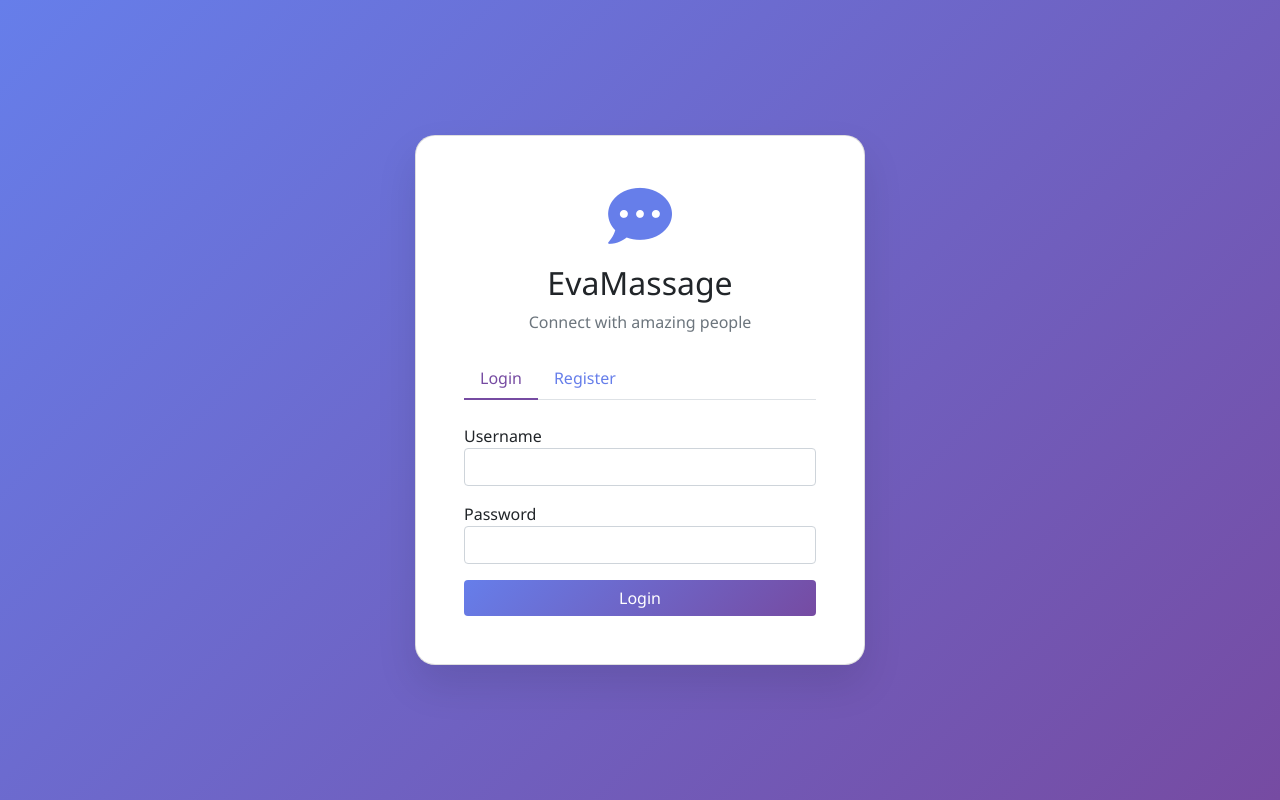
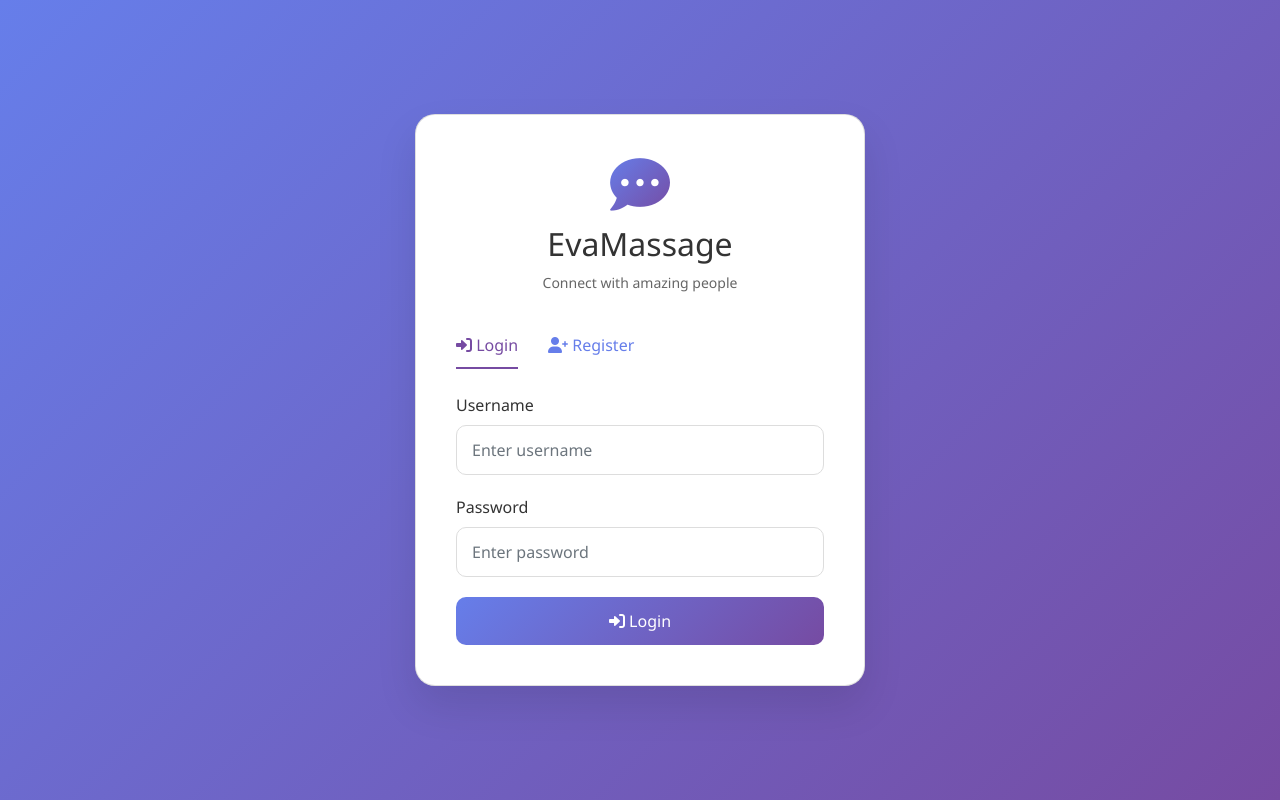
Before and after one commit to Mahabul29/Evamassage, a Flask app: page / in a window 1280 px wide. Run offline with Flask 3, Linux system fonts and the light colour scheme.

Commit message:
Update login.html

```diff
--- a/templates/login.html
+++ b/templates/login.html
@@ -2,16 +2,23 @@
 <html lang="en">
 <head>
     <meta charset="UTF-8">
-    <meta name="viewport" content="width=device-width, initial-scale=1.0">
+    <meta name="viewport" content="width=device-width, initial-scale=1.0, user-scalable=yes">
     <title>EvaMassage - Login</title>
     <link href="https://cdn.jsdelivr.net/npm/bootstrap@5.1.3/dist/css/bootstrap.min.css" rel="stylesheet">
     <link rel="stylesheet" href="https://cdnjs.cloudflare.com/ajax/libs/font-awesome/6.0.0/css/all.min.css">
     <style>
+        * {
+            margin: 0;
+            padding: 0;
+            box-sizing: border-box;
+        }
+
         body {
             background: linear-gradient(135deg, #667eea 0%, #764ba2 100%);
             min-height: 100vh;
             font-family: 'Segoe UI', Tahoma, Geneva, Verdana, sans-serif;
         }
+
         .login-container {
             min-height: 100vh;
             display: flex;
@@ -19,53 +26,176 @@
             justify-content: center;
             padding: 20px;
         }
+
         .login-card {
             width: 100%;
             max-width: 450px;
             border-radius: 20px;
             box-shadow: 0 20px 40px rgba(0,0,0,0.1);
             background: white;
+            animation: slideUp 0.5s ease-out;
         }
-        .btn-primary {
+
+        @keyframes slideUp {
+            from {
+                opacity: 0;
+                transform: translateY(30px);
+            }
+            to {
+                opacity: 1;
+                transform: translateY(0);
+            }
+        }
+
+        .login-card .card-body {
+            padding: 40px;
+        }
+
+        .logo {
+            text-align: center;
+            margin-bottom: 30px;
+        }
+
+        .logo i {
+            font-size: 60px;
             background: linear-gradient(135deg, #667eea 0%, #764ba2 100%);
+            -webkit-background-clip: text;
+            -webkit-text-fill-color: transparent;
+        }
+
+        .logo h2 {
+            margin-top: 10px;
+            color: #333;
+        }
+
+        .logo p {
+            color: #666;
+            font-size: 14px;
+        }
+
+        .nav-tabs {
             border: none;
+            margin-bottom: 25px;
         }
-        .btn-success {
-            background: linear-gradient(135deg, #11998e 0%, #38ef7d 100%);
+
+        .nav-tabs .nav-link {
             border: none;
-        }
-        .nav-tabs .nav-link {
             color: #667eea;
             font-weight: 500;
-            border: none;
+            padding: 10px 0;
+            margin-right: 30px;
+            background: transparent;
         }
+
         .nav-tabs .nav-link.active {
             color: #764ba2;
             border-bottom: 2px solid #764ba2;
             background: transparent;
         }
+
+        .form-group {
+            margin-bottom: 20px;
+        }
+
+        .form-group label {
+            display: block;
+            margin-bottom: 8px;
+            color: #333;
+            font-weight: 500;
+        }
+
+        .form-group input {
+            width: 100%;
+            padding: 12px 15px;
+            border: 1px solid #ddd;
+            border-radius: 10px;
+            font-size: 16px;
+            transition: all 0.3s;
+        }
+
+        .form-group input:focus {
+            outline: none;
+            border-color: #667eea;
+            box-shadow: 0 0 0 3px rgba(102, 126, 234, 0.1);
+        }
+
+        .btn {
+            width: 100%;
+            padding: 12px;
+            border: none;
+            border-radius: 10px;
+            font-size: 16px;
+            font-weight: 500;
+            cursor: pointer;
+            transition: all 0.3s;
+        }
+
+        .btn-primary {
+            background: linear-gradient(135deg, #667eea 0%, #764ba2 100%);
+            color: white;
+        }
+
+        .btn-primary:hover {
+            transform: translateY(-2px);
+            box-shadow: 0 5px 15px rgba(102, 126, 234, 0.4);
+        }
+
+        .btn-success {
+            background: linear-gradient(135deg, #11998e 0%, #38ef7d 100%);
+            color: white;
+        }
+
+        .btn-success:hover {
+            transform: translateY(-2px);
+            box-shadow: 0 5px 15px rgba(17, 153, 142, 0.4);
+        }
+
         .alert {
+            padding: 12px;
+            border-radius: 10px;
+            margin-top: 15px;
             display: none;
-            margin-top: 15px;
+        }
+
+        .alert-success {
+            background: #d4edda;
+            color: #155724;
+            border: 1px solid #c3e6cb;
+        }
+
+        .alert-danger {
+            background: #f8d7da;
+            color: #721c24;
+            border: 1px solid #f5c6cb;
+        }
+
+        @media (max-width: 768px) {
+            .login-card .card-body {
+                padding: 30px 20px;
+            }
         }
     </style>
 </head>
 <body>
     <div class="login-container">
         <div class="card login-card">
-            <div class="card-body p-5">
-                <div class="text-center mb-4">
-                    <i class="fas fa-comment-dots fa-4x" style="color: #667eea"></i>
-                    <h2 class="mt-3">EvaMassage</h2>
-                    <p class="text-muted">Connect with amazing people</p>
+            <div class="card-body">
+                <div class="logo">
+                    <i class="fas fa-comment-dots"></i>
+                    <h2>EvaMassage</h2>
+                    <p>Connect with amazing people</p>
                 </div>
 
-                <ul class="nav nav-tabs mb-4" id="authTab" role="tablist">
+                <ul class="nav nav-tabs" id="authTab" role="tablist">
                     <li class="nav-item">
-                        <button class="nav-link active" data-bs-toggle="tab" data-bs-target="#login">Login</button>
+                        <button class="nav-link active" data-bs-toggle="tab" data-bs-target="#login">
+                            <i class="fas fa-sign-in-alt"></i> Login
+                        </button>
                     </li>
                     <li class="nav-item">
-                        <button class="nav-link" data-bs-toggle="tab" data-bs-target="#register">Register</button>
+                        <button class="nav-link" data-bs-toggle="tab" data-bs-target="#register">
+                            <i class="fas fa-user-plus"></i> Register
+                        </button>
                     </li>
                 </ul>
 
@@ -73,15 +203,17 @@
                     <!-- Login Tab -->
                     <div class="tab-pane fade show active" id="login">
                         <form id="loginForm">
-                            <div class="mb-3">
+                            <div class="form-group">
                                 <label>Username</label>
-                                <input type="text" id="loginUsername" class="form-control" required>
+                                <input type="text" id="loginUsername" class="form-control" placeholder="Enter username" required autocomplete="off">
                             </div>
-                            <div class="mb-3">
+                            <div class="form-group">
                                 <label>Password</label>
-                                <input type="password" id="loginPassword" class="form-control" required>
+                                <input type="password" id="loginPassword" class="form-control" placeholder="Enter password" required>
                             </div>
-                            <button type="submit" class="btn btn-primary w-100">Login</button>
+                            <button type="submit" class="btn btn-primary">
+                                <i class="fas fa-sign-in-alt"></i> Login
+                            </button>
                             <div id="loginError" class="alert alert-danger"></div>
                         </form>
                     </div>
@@ -89,19 +221,23 @@
                     <!-- Register Tab -->
                     <div class="tab-pane fade" id="register">
                         <form id="registerForm">
-                            <div class="mb-3">
+                            <div class="form-group">
                                 <label>Full Name</label>
-                                <input type="text" id="fullName" class="form-control" placeholder="Optional">
+                                <input type="text" id="fullName" class="form-control" placeholder="Your full name (optional)">
                             </div>
-                            <div class="mb-3">
+                            <div class="form-group">
                                 <label>Username</label>
-                                <input type="text" id="regUsername" class="form-control" required>
+                                <input type="text" id="regUsername" class="form-control" placeholder="Choose username" required autocomplete="off">
+                                <small style="color: #666;">Minimum 3 characters</small>
                             </div>
-                            <div class="mb-3">
+                            <div class="form-group">
                                 <label>Password</label>
-                                <input type="password" id="regPassword" class="form-control" required>
+                                <input type="password" id="regPassword" class="form-control" placeholder="Choose password" required>
+                                <small style="color: #666;">Minimum 4 characters</small>
                             </div>
-                            <button type="submit" class="btn btn-success w-100">Create Account</button>
+                            <button type="submit" class="btn btn-success">
+                                <i class="fas fa-user-plus"></i> Create Account
+                            </button>
                             <div id="registerError" class="alert alert-danger"></div>
                             <div id="registerSuccess" class="alert alert-success"></div>
                         </form>
@@ -114,24 +250,16 @@
     <script src="https://code.jquery.com/jquery-3.6.0.min.js"></script>
     <script src="https://cdn.jsdelivr.net/npm/bootstrap@5.1.3/dist/js/bootstrap.bundle.min.js"></script>
     <script>
-        // Test API connection first
-        $.get('/api/test', function(data) {
-            console.log('API Test:', data);
-        });
-
         // REGISTER FORM
         $('#registerForm').on('submit', function(e) {
             e.preventDefault();
 
-            // Hide previous messages
             $('#registerError').hide();
             $('#registerSuccess').hide();
 
             const fullName = $('#fullName').val();
-            const username = $('#regUsername').val();
+            const username = $('#regUsername').val().toLowerCase();
             const password = $('#regPassword').val();
-
-            console.log('Registering:', {username, fullName, password: '***'});
 
             $.ajax({
                 url: '/api/register',
@@ -143,11 +271,9 @@
                     password: password
                 }),
                 success: function(response) {
-                    console.log('Register success:', response);
                     if (response.success) {
                         $('#registerSuccess').text(response.message).show();
                         $('#registerForm')[0].reset();
-                        // Switch to login tab after 2 seconds
                         setTimeout(function() {
                             $('#authTab button:first-child').tab('show');
                             $('#registerSuccess').hide();
@@ -157,7 +283,6 @@
                     }
                 },
                 error: function(xhr) {
-                    console.error('Register error:', xhr);
                     let errorMsg = 'Registration failed';
                     if (xhr.responseJSON && xhr.responseJSON.error) {
                         errorMsg = xhr.responseJSON.error;
@@ -173,10 +298,8 @@
 
             $('#loginError').hide();
 
-            const username = $('#loginUsername').val();
+            const username = $('#loginUsername').val().toLowerCase();
             const password = $('#loginPassword').val();
-
-            console.log('Logging in:', {username});
 
             $.ajax({
                 url: '/api/login',
@@ -187,7 +310,6 @@
                     password: password
                 }),
                 success: function(response) {
-                    console.log('Login success:', response);
                     if (response.success) {
                         window.location.href = '/dashboard';
                     } else {
@@ -195,7 +317,6 @@
                     }
                 },
                 error: function(xhr) {
-                    console.error('Login error:', xhr);
                     let errorMsg = 'Login failed';
                     if (xhr.responseJSON && xhr.responseJSON.error) {
                         errorMsg = xhr.responseJSON.error;
@@ -204,6 +325,18 @@
                 }
             });
         });
+
+        // Enter key support
+        $('#loginPassword, #regPassword').on('keypress', function(e) {
+            if (e.which === 13) {
+                e.preventDefault();
+                if ($(this).closest('#login').length) {
+                    $('#loginForm').submit();
+                } else {
+                    $('#registerForm').submit();
+                }
+            }
+        });
     </script>
 </body>
 </html>
```
